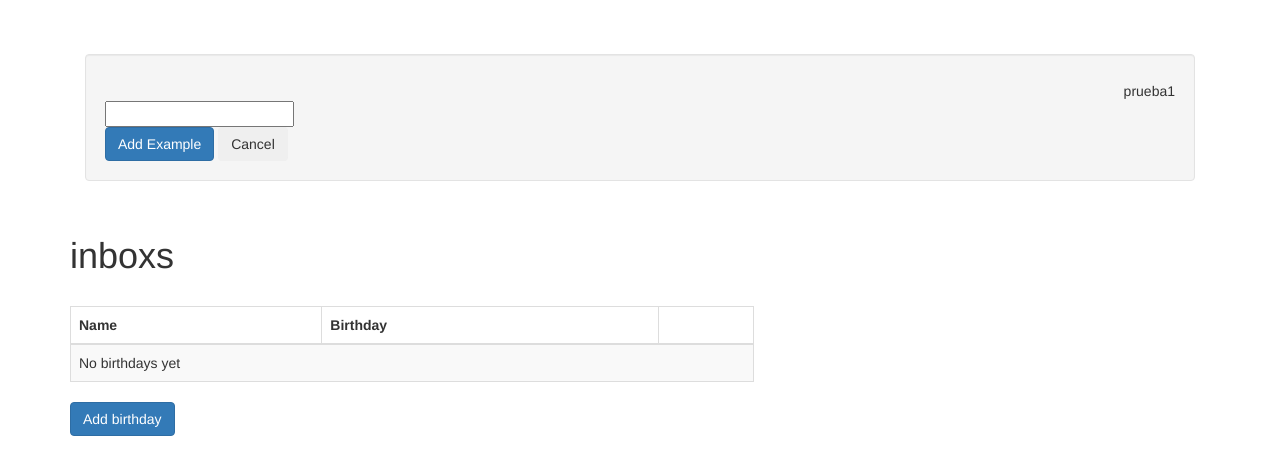
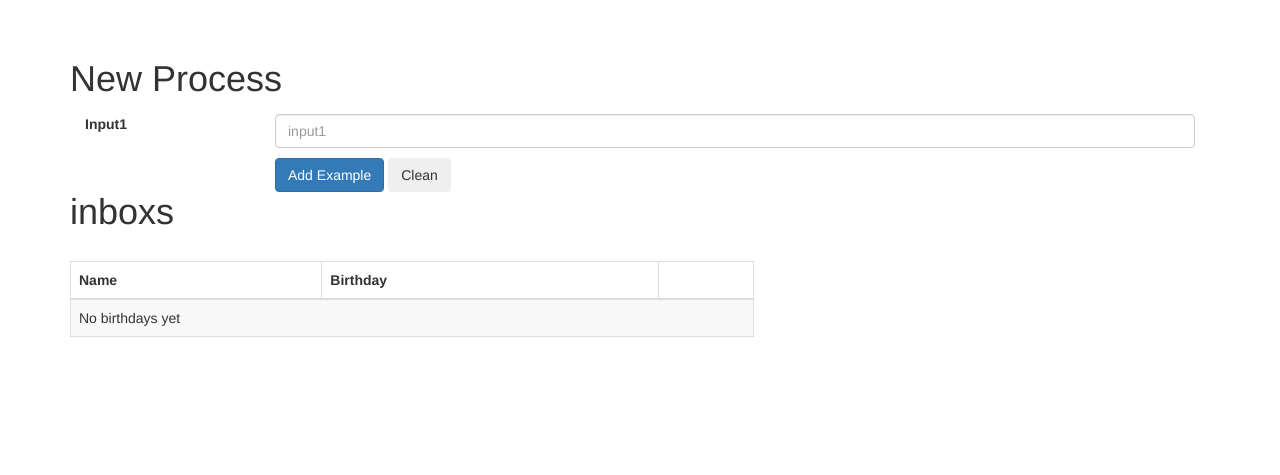
Before and after one commit to Eforcers/inbox-cleaner, a Python web app: template src/inbox/templates/process.html in a window 1280 px wide. Shown: the part 51-526 px from the top of the page. Run offline with Jinja, Linux system fonts and the light colour scheme; the template is opened without the code that fills it, so the values that code supplies are empty; some libraries are stand-ins or nearby versions.

Commit message:
added form added search criteria

```diff
--- a/src/inbox/models.py
+++ b/src/inbox/models.py
@@ -23,6 +23,7 @@ def validate_email(prop, value):
 
 
 class CleanUserProcess(ndb.Model):
+    name = ndb.StringProperty(required=True)
     #Authenticated account, owner of the process
     owner_email = ndb.StringProperty(required=True, validator=validate_email)
     #IMAP credentials
@@ -31,10 +32,12 @@ class CleanUserProcess(ndb.Model):
                                          validator=validate_email, indexed=False)
     destination_message_email = ndb.StringProperty(required=True,
                                                    validator=validate_email, indexed=False)
+    search_criteria = ndb.StringProperty(required=True)
     # OAuth credentials and token for the domain domain
     credentials = ndb.TextProperty(indexed=False)
     refresh_token = ndb.StringProperty(indexed=False)
     status = ndb.StringProperty()
+
 
 
 class CleanMessageProcess(ndb.Model):
--- a/src/inbox/templates/list_process.html
+++ b/src/inbox/templates/list_process.html
@@ -36,11 +36,5 @@
             {% endfor %}
         </tbody>
     </table>
-    <p>
-        <a class="btn btn-primary">
-            <i class="icon-plus-sign icon-white"></i>
-            Add birthday
-        </a>
-    </p>
 
 {% endblock content %}
--- a/src/inbox/templates/process.html
+++ b/src/inbox/templates/process.html
@@ -1,26 +1,32 @@
 {% extends "list_process.html" %}
 
 {% block new_process_form %}
-<div id="new-example-modal">
-    <div class="modal-body">
-        <form id="new-example-form" class="well form-horizontal"
-            action="{{ url_for('list_process') }}" method="post" accept-charset="utf-8">
-            <fieldset>
-                <div class="control-group">
-                    <div class="control-label"> prueba1</div>
-                    <div class="controls">
-                        <input />
-                    </div>
+<div id="new-process-div">
+    <h1 >New Process</h1>
+    <form id="new-process-form" role="form"
+        action="{{ url_for('list_process') }}" method="post" accept-charset="utf-8">
+            <div class="form-group">
+                <label for="input1" class="col-sm-2 control-label">
+                    Input1
+                </label>
+                <div class="col-sm-10">
+                    <input id="input1" name="input1"
+                       class="form-control" placeholder="input1" type="text" />
                 </div>
-                <div class="control-group">
-                    <div class="controls">
-                        <input class="btn btn-primary" type="submit" value="Add Example"/>
-                        <button class="btn" data-dismiss="modal">Cancel</button>
-                    </div>
+            </div>
+
+            <div class="form-group">
+                <div class="col-sm-offset-2 col-sm-10" style="margin-top: 10px;">
+                    <button class="btn btn-primary" type="submit">
+                        Add Example
+                    </button>
+                    <button class="btn"  type="reset" data-dismiss="modal">
+                        Clean
+                    </button>
                 </div>
-            </fieldset>
-        </form>
-    </div>
+            </div>
+
+    </form>
 </div>
 
 {% endblock new_process_form %}
```
Also changed, not shown: src/inbox/forms.py (+7 -0 lines), src/inbox/views.py (+5 -2 lines).
